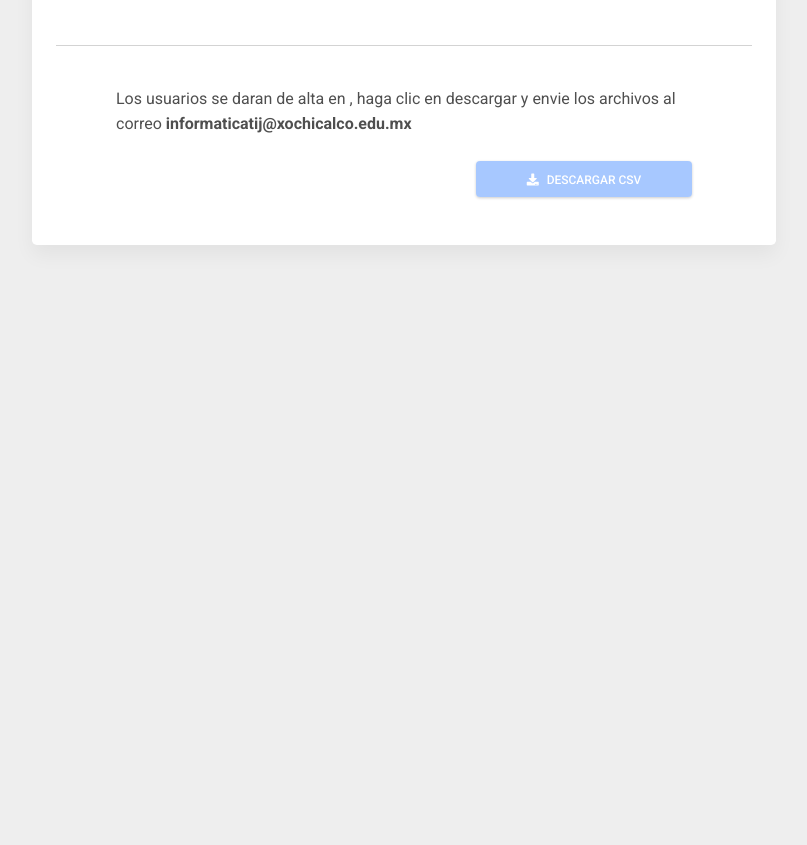
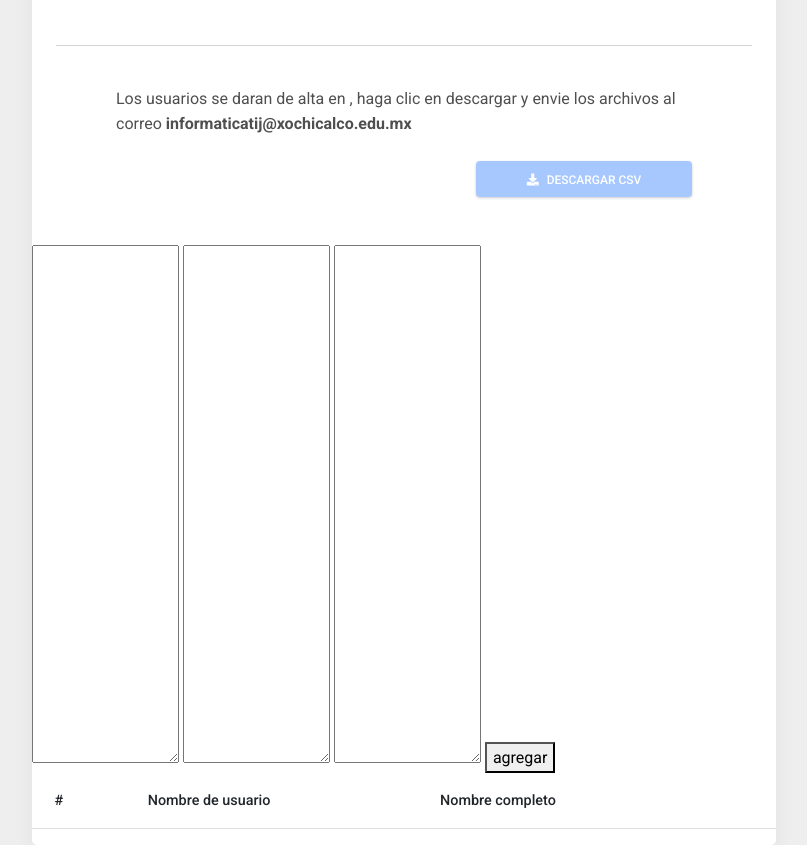
Before and after one commit to danielgr16/RegistroAlumnosX, a plain HTML site: page forma_alta.html in a window 1280 px wide. Shown: the part 522-1367 px from the top of the page, without its empty margins (236-1043 px from the left). Before the commit the page ends 800 px from the top, so only its background shows below. Drawn offline with Linux system fonts and the light colour scheme.

Commit message:
se agregó apartado para altas masivas con textarea

```diff
--- a/alta-moodle.csv
+++ b/alta-moodle.csv
@@ -1,4 +1 @@
-username,password,firstname,lastname,email,city
-prueba,123456,prueba,prueba,prueba@tij.xochicalco.edu.mx,Tijuana
-prueba2,123456,prueba2,prueba2,prueba2@tij.xochicalco.edu.mx,Tijuana
-adsas,123456,asd,asda,adsas@tij.xochicalco.edu.mx,Tijuana
+1,123456,1,1,1@tij.xochicalco.edu.mx,Tijuana,2,123456,2,2,2@tij.xochicalco.edu.mx,Tijuana,3,123456,3,3,3@tij.xochicalco.edu.mx,Tijuana,4,123456,4,4,4@tij.xochicalco.edu.mx,Tijuana
--- a/forma_alta.html
+++ b/forma_alta.html
@@ -155,6 +155,25 @@
                         </div>
                     </div>
                 </div>
+                <div>
+                <textarea name="matricula" id="matriculaMasivoMoodle" cols="15" rows="20"></textarea>
+                <textarea name="nombre" id="nombreMasivoMoodle" cols="15" rows="20"></textarea>
+                <textarea name="apellido" id="apellidoMasivoMoodle" cols="15" rows="20"></textarea>
+                <button onclick="agregarMoodleMasivo()">agregar</button>
+                </div>
+                <table class="table">
+                    <thead>
+                        <tr>
+                            <th scope="col">#</th>
+                            <th scope="col">Nombre de usuario</th>
+                            <th scope="col">Nombre completo</th>
+                            <th scope="col"></th>
+                        </tr>
+                    </thead>
+                    <tbody  id="vistaAltaMasivaMoodle">
+
+                    </tbody>
+                </table>
             </div>
           </div>
 
--- a/js/script.js
+++ b/js/script.js
@@ -1,5 +1,8 @@
             //create CSV file data in an array
 
+            var matriculaMasivoMoodle = [];
+            var nombreMasivoMoodle = [];
+            var apellidoMasivoMoodle = [];
             var csvFileDataMoodle = [];
             var csvFileDataOffice = [];
             var idFilaMoodle = 0;
@@ -202,3 +205,21 @@
 
                 agregarFilaOffice();
             }
+
+            function agregarMoodleMasivo(){
+                var area1 = document.getElementById("matriculaMasivoMoodle");
+                var matricula = area1.value.replace(/\r\n/g,"\n").split("\n").filter(line => line);
+
+                var area2 = document.getElementById("nombreMasivoMoodle");
+                var nombre = area2.value.replace(/\r\n/g,"\n").split("\n").filter(line => line);
+
+                var area3 = document.getElementById("apellidoMasivoMoodle");
+                var apellido = area3.value.replace(/\r\n/g,"\n").split("\n").filter(line => line);
+
+                for(var i = 0 ; i < matricula.length ; i++){
+                    matriculaMasivoMoodle.push(matricula[i]);
+                    nombreMasivoMoodle.push(nombre[i]);
+                    apellidoMasivoMoodle.push(apellido[i]);
+                    document.getElementById("vistaAltaMasivaMoodle").insertAdjacentHTML("beforeend", "<tr><td>"+(i+1)+"</td><td>"+matriculaMasivoMoodle[i]+"</td><td>"+nombreMasivoMoodle[i]+" "+apellidoMasivoMoodle[i]+"</td></tr>");
+                }
+            }
```
Also changed, not shown: 2 other files.
